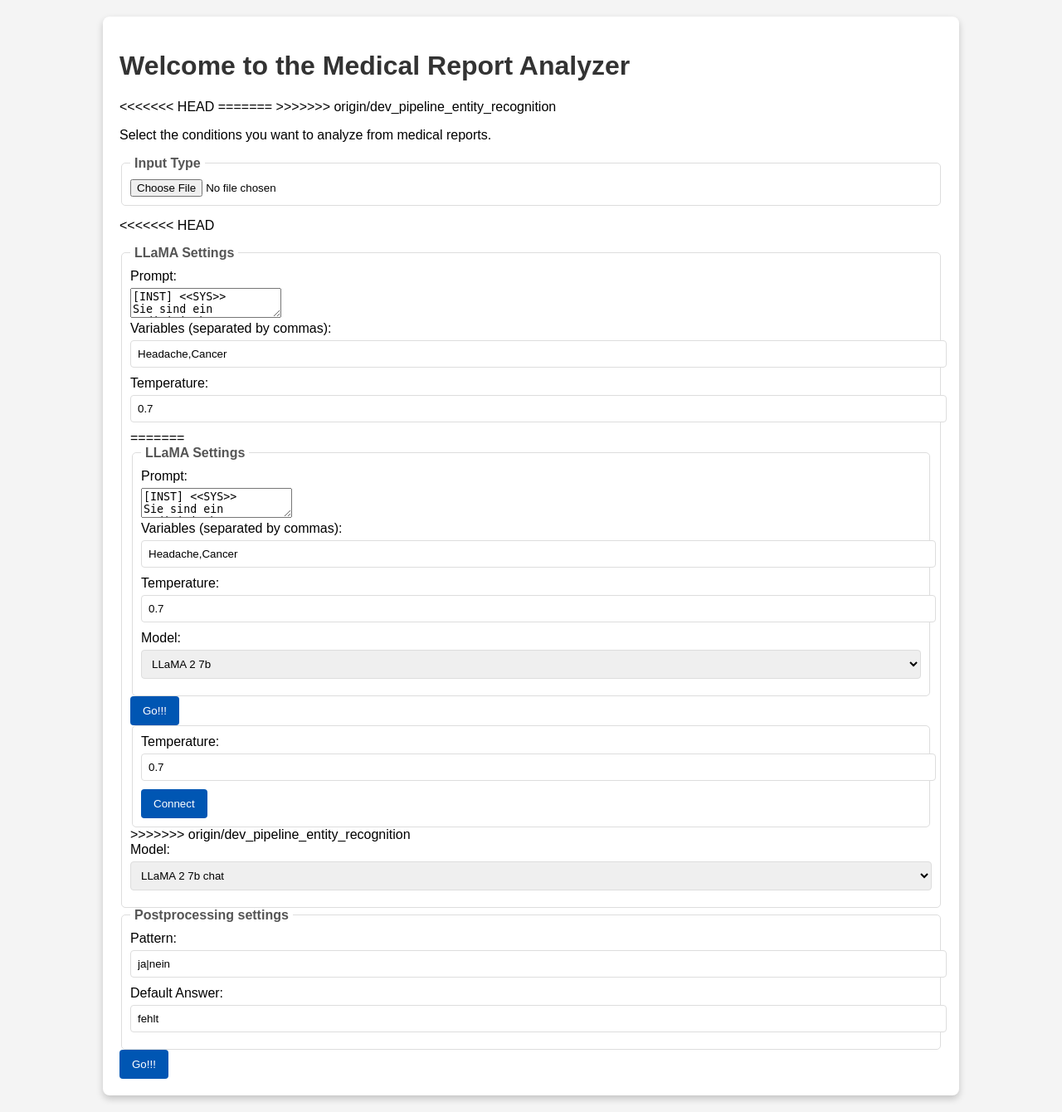
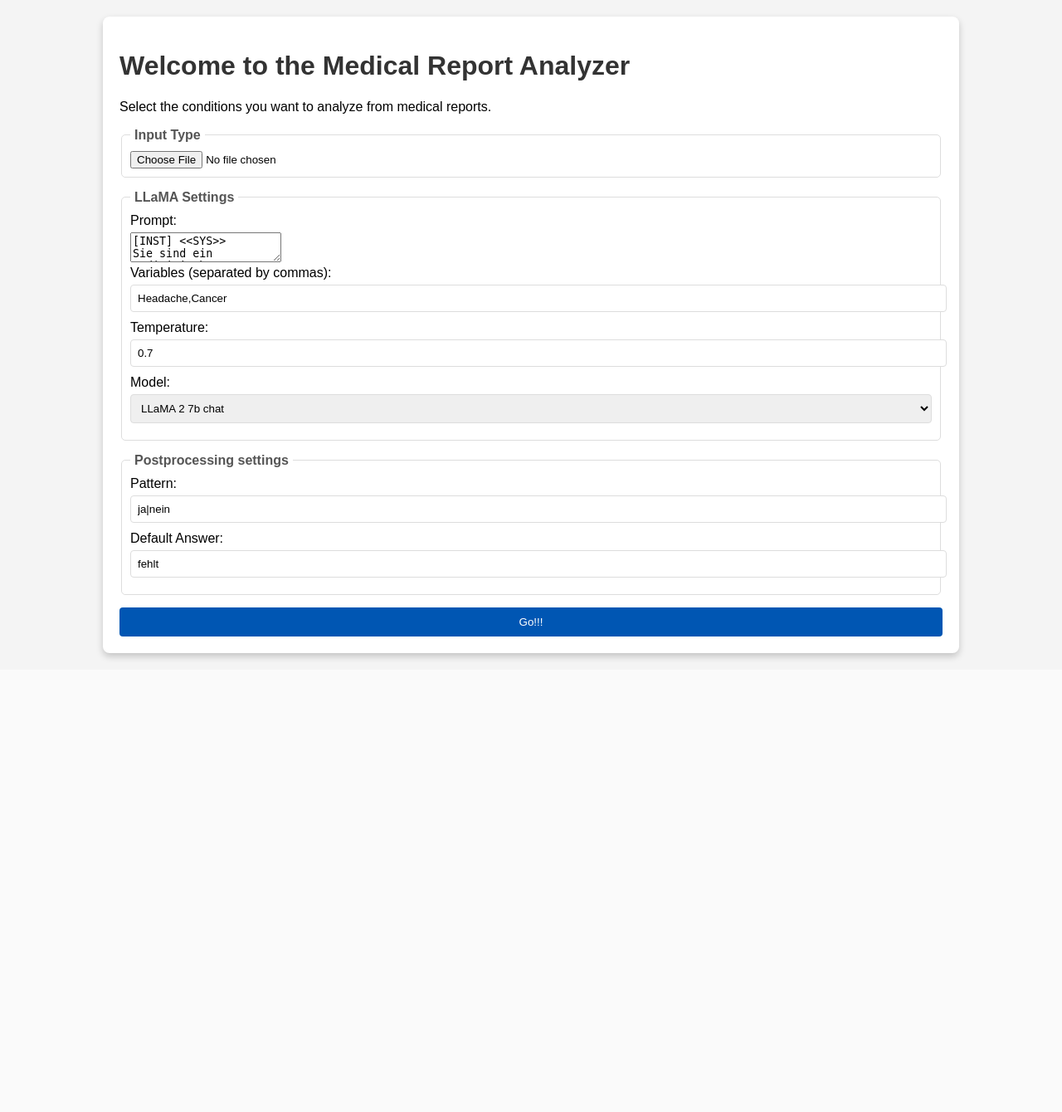
Before and after one commit to KatherLab/Medical_LLM, a Flask app: page / in a window 1280 px wide. Shown: the whole page at 83% size. After the commit the page ends 796 px from the top, so only its background shows below. Run offline with Flask 3, Linux system fonts and the light colour scheme.

Commit message:
Commit file I forgot to press Ctrl+S for

```diff
--- a/src/webui/templates/index.html
+++ b/src/webui/templates/index.html
@@ -12,10 +12,6 @@
 <body>
     <div class="container">
         <h1>Welcome to the Medical Report Analyzer</h1>
-<<<<<<< HEAD
-=======
-        <!-- <a href="{{ url_for('db_query') }}" class="button">Go to Database Query Interface</a> -->
->>>>>>> origin/dev_pipeline_entity_recognition
 
         <p>Select the conditions you want to analyze from medical reports.</p>
         <!-- Input type selection panel , select input form from txt or pdf-->
@@ -24,7 +20,6 @@
                 <legend>Input Type</legend>
                 <input accept=".csv" name="file" type="file">
             </fieldset>
-<<<<<<< HEAD
             <fieldset>
                 <legend>LLaMA Settings</legend>
                 <label for="temperature">Prompt:</label>
@@ -54,87 +49,6 @@ Kam es zu einer {symptom}?
 
                 <label for="temperature">Temperature:</label>
                 <input type="number" id="temperature" name="temperature" step="0.01" min="0" max="1" value="0.7">
-=======
-            <fieldset>
-                <legend>LLaMA Settings</legend>
-                <label for="temperature">Prompt:</label>
-                <textarea id="prompt" name="prompt">
-[INST] &lt;&lt;SYS&gt;&gt;
-Sie sind ein medizinischer Assistent von OpenAI ChatGPT. Im Folgenden finden Sie einen Bericht einer neuroradiologischen Intervention. Manchmal sind nicht alle Informationen angegeben. Wenn Informationen fehlen, geben Sie "null" an. Bitte extrahieren Sie die gesuchten Informationen aus dem Interventionsbericht.
-&lt;&lt;/SYS&gt;&gt;
-[/INST]
-Beispiel:
-Untersuchung vom 22.12.2022.
-
-Indikation: Notfallintervention ohne vorherige schriftliche Einverständniserklärung bei rechtshemisphärieller Schlaganfallsymptomatik mit CT-angiographisch nachgewiesenem prox. M2-Verschluss bei wohl thrombosiertem Aneurysma, ASPECT = 10. Thrombektomie frustran. IV Lyse erfolgt. NihSS: 5.
-
-Kam es zu einer Blutung? Ja, wenn eine Blutung oder SAB beschrieben wird. Nein, wenn im Befund steht, dass keine Blutung vorliegt.
-ASSISTANT: nein
-
-[INST]
-Das ist der Interventionsbericht:
-{report}
-
-Kam es zu einer {symptom}?
-[/INST]
-                </textarea>
-                <label for="variables">Variables (separated by commas):</label>
-                <input id="variables" name="variables"
-                        value="Headache,Cancer"
-                        type="text">
-                <label for="temperature">Temperature:</label>
-                <input type="number" id="temperature" name="temperature" step="0.01" min="0" max="1" value="0.7">
-                <label for="model">Model:</label>
-                <select name="model" id="model">
-                    <option value="llama-2-7b-chat.Q5_K_M.gguf">LLaMA 2 7b</option>
-                </select>
-            </fieldset>
-
-            <input type="submit" value="Go!!!">
-        </form>
-
-        <!-- TODO: backend not implemented yet -->
-        <!-- Report Type Filtering Panel -->
-        <!-- <fieldset>
-            <legend>Report Type</legend>
-            <label for="report_type">Select Report Type:</label>
-            <select id="report_type" name="report_type">
-                <option value="radiology">Radiology</option>
-                <option value="pathology">Pathology</option>
-                <option value="discharge">Discharge</option>
-                <option value="progress">Progress</option>
-                <option value="consult">Consult</option>
-                <option value="operative">Operative</option>
-                <option value="other">Other</option>
-            </select>
-        </fieldset> -->
-        <!-- llm server cofiguration panel -->
-        <!-- ip address, user name, password -->
-        <!-- <form action="{{ url_for('llm_server_config') }}" method="post">
-            <fieldset>
-                <legend>LLM Server Configuration</legend>
-                <label for="ip_address">Enter IP Address:</label>
-                <input id="ip_address" name="ip_address" placeholder="e.g., 192.168.33.112" type="text">
-                <label for="user_name">Enter User Name:</label>
-                <input id="user_name" name="user_name" placeholder="e.g., admin" type="text">
-                <label for="password">Path to SSH key:</label>
-                <input id="keyfile_path" name="keyfile_path" placeholder="/home/user/.ssh/id_ed25519" type="text">
-                <label for="model_selection">Select LLM Model:</label>
-                <select name="model_selection" id="model_selection">
-                    <option value="/mnt/bulk/isabella/llamaproj/llama-2-7b-chat.Q5_K_M.gguf">LLaMA 2 7b</option>
-                </select>
-                <input type="submit" value="Connect">
-            </fieldset>
-        </form> -->
-
-        <!-- TODO: backend not implemented yet -->
-        <!-- LLM Model Selection Panel -->
-            <fieldset>
-                <label for="temperature">Temperature:</label>
-                <input type="number" id="temperature" name="temperature" step="0.01" min="0" max="1" value="0.7">
-                <input type="submit" value="Connect">
-            </fieldset>
->>>>>>> origin/dev_pipeline_entity_recognition
 
                 <label for="model">Model:</label>
                 <select name="model" id="model">
```
